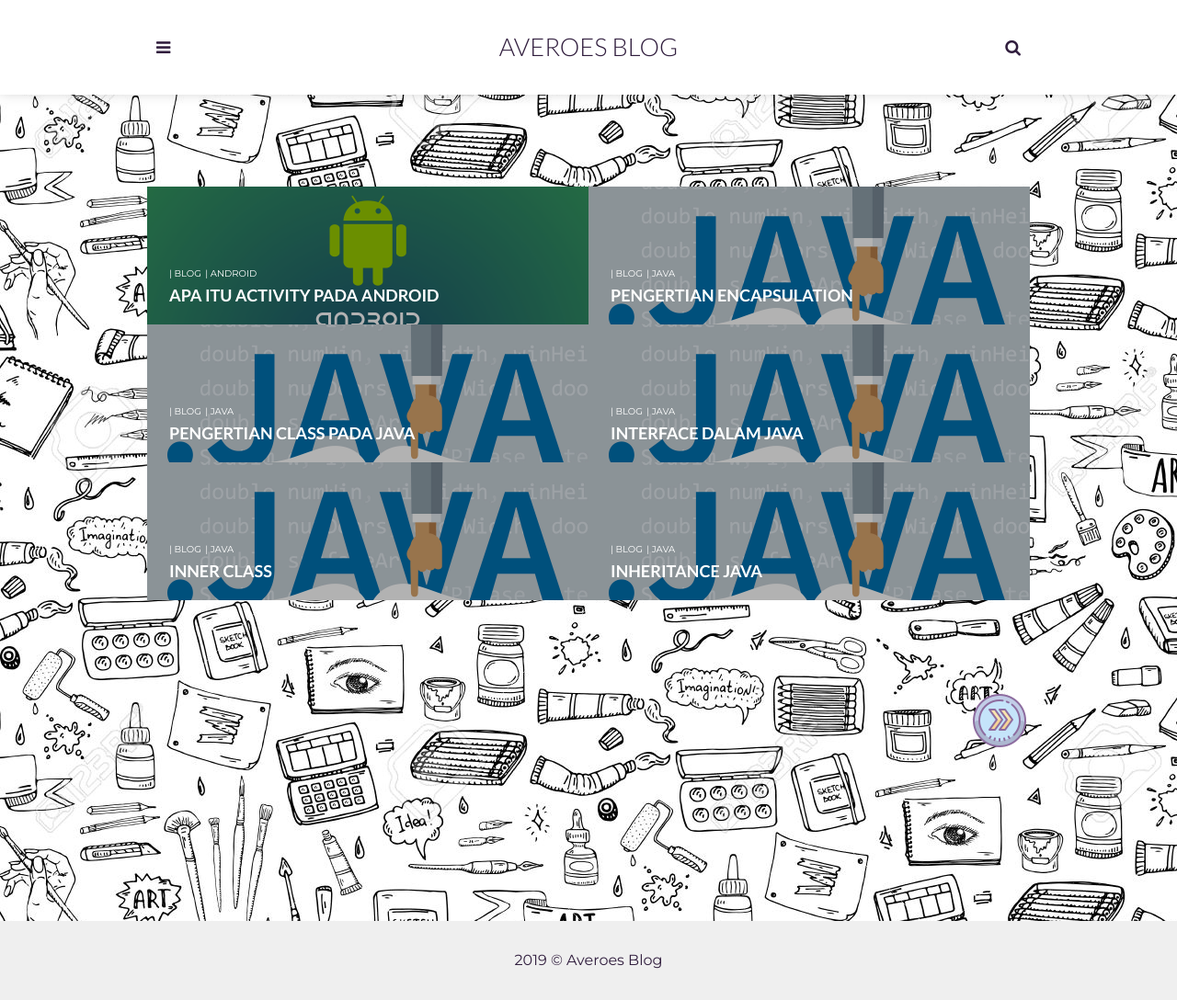
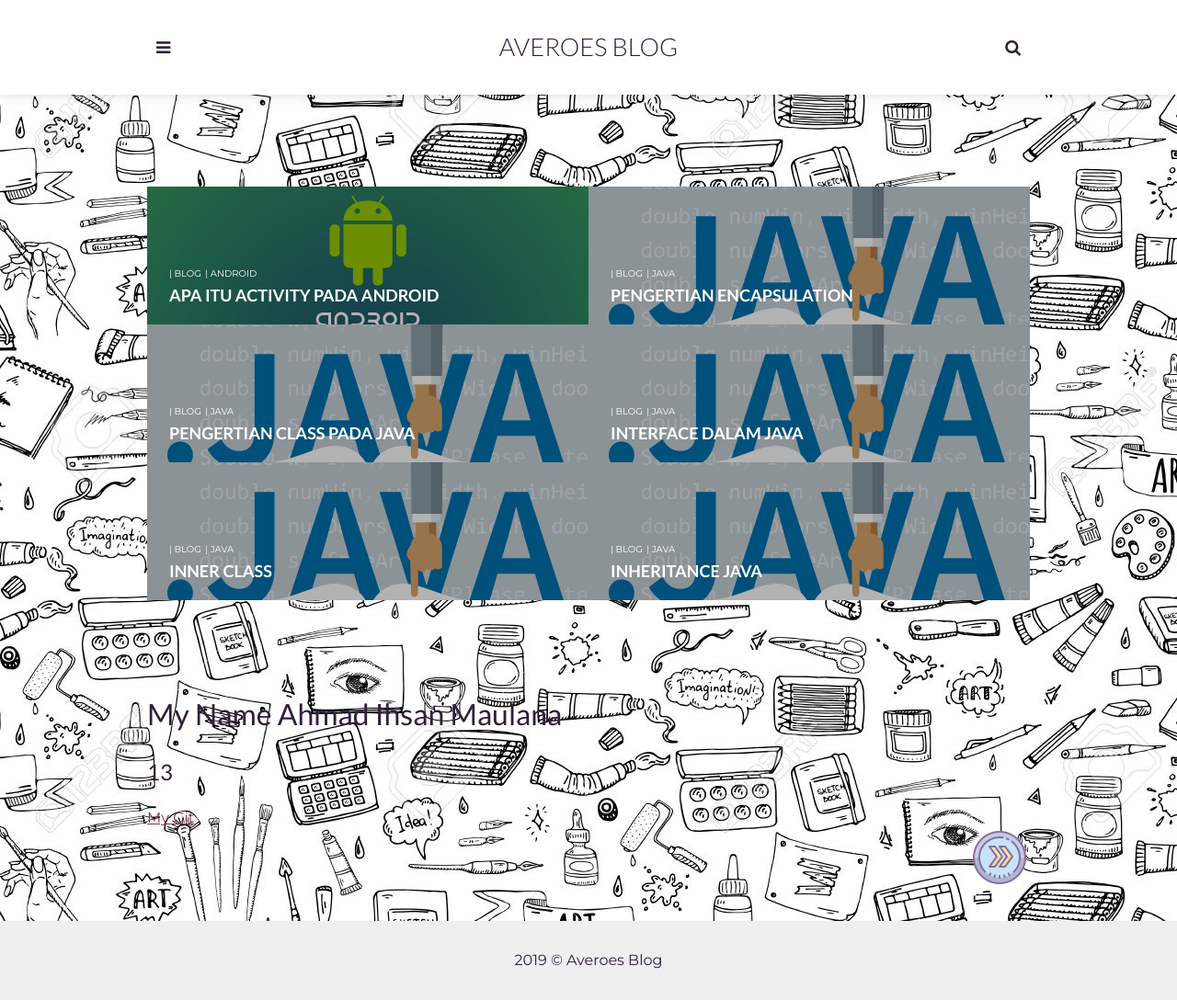
Before and after one commit to Ihsangzcx/averoes12.github.io, a Jekyll site: the page built from index.html, in a window 1280 px wide. Shown: the whole page at 92% size. Built offline with Jekyll 4.4.1, drawn with Linux system fonts in a browser that asks for light colours; the list of posts is cut into pages by our own code.

Commit message:
update
My PR

```diff
--- a/index.html
+++ b/index.html
@@ -19,3 +19,6 @@
   </li>
   {% endfor %}
 </ol>
+<h1>My Name Ahmad Ihsan Maulana</h1>
+<h2>13</h2>
+  <a href="https://github.com/Ihsangzcx">My Git</a>
```
